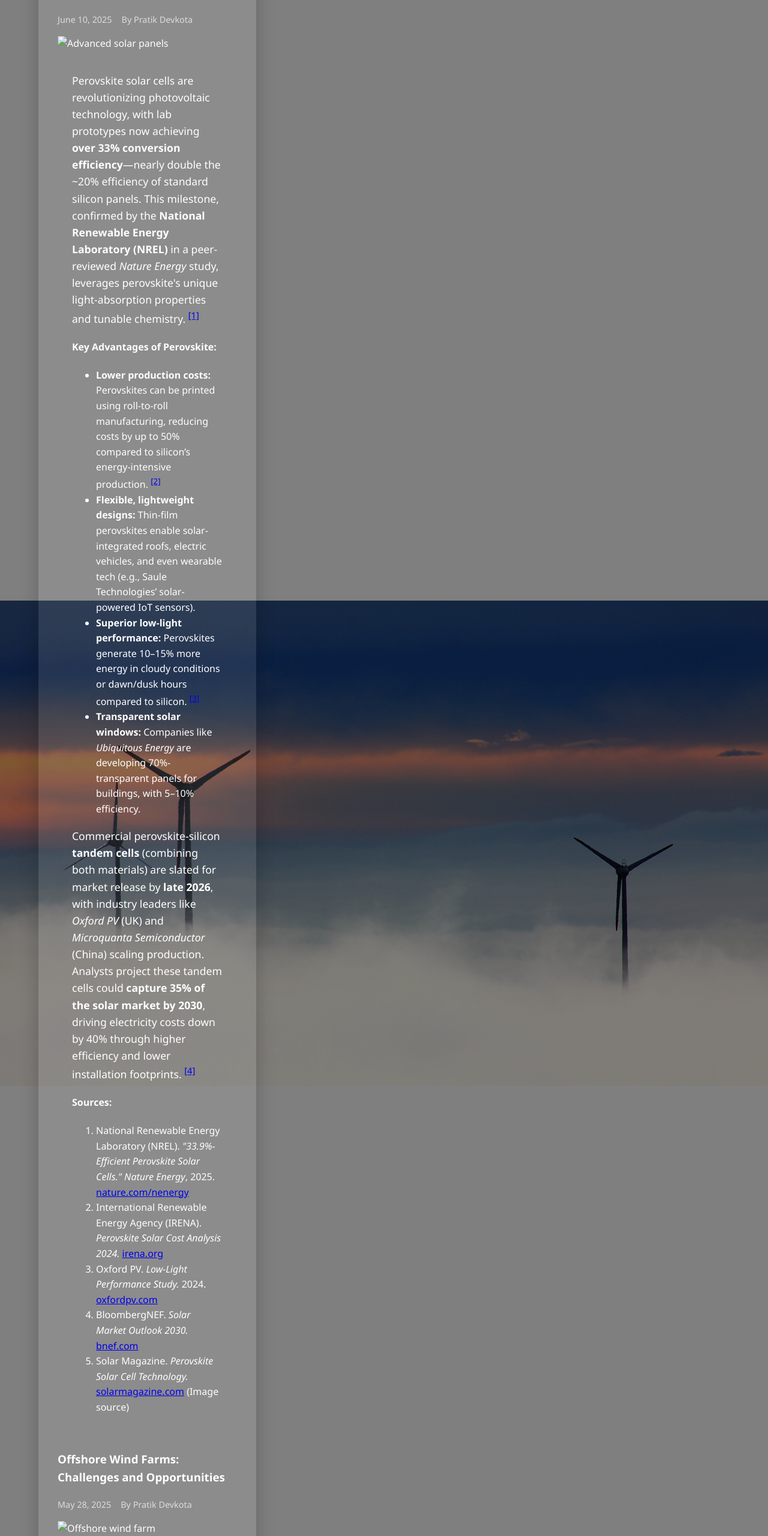
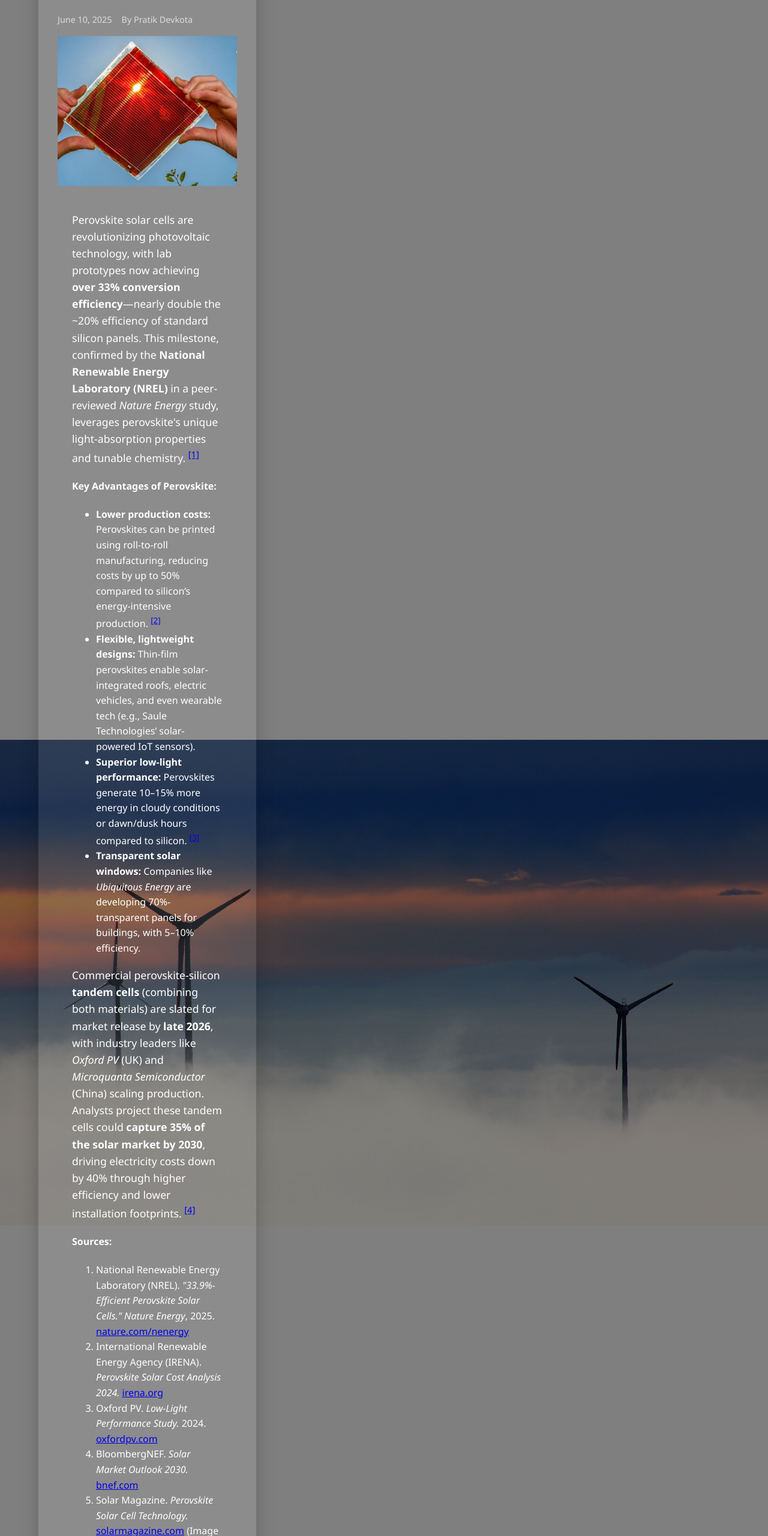
Before and after one commit to PratikCodesProfessionally/PratikCodesProfessionally.github.io, a plain HTML site: page index.html in a window 1280 px wide. Shown: the part 3338-5898 px from the top of the page at 60% size. Drawn offline with nearby package versions, Linux system fonts and the light colour scheme; files whose address does not match are found by name.

Commit message:
Update index.html

```diff
--- a/index.html
+++ b/index.html
@@ -328,7 +328,7 @@
                         <span class="article-date">June 10, 2025</span>
                         <span class="article-author">By Pratik Devkota</span>
                     </div>
-                    <img src="Images/Solliance-perovskite-solar-cell.jpg" alt="Advanced solar panels" class="article-image">
+                    <img src="RenewableEnergyNexus/Images/Solliance-perovskite-solar-cell.jpg" alt="Advanced solar panels" class="article-image">
                     <div class="article-content">
                         <p>
                             Perovskite solar cells are revolutionizing photovoltaic technology, with lab prototypes now achieving <strong>over 33% conversion efficiency</strong>—nearly double the ~20% efficiency of standard silicon panels.
@@ -383,7 +383,7 @@
                             <span class="article-date">May 28, 2025</span>
                             <span class="article-author">By Pratik Devkota</span>
                         </div>
-                        <img src="Images/Floating-Offshore-Wind-scaled.jpg" alt="Offshore wind farm" class="article-image">
+                        <img src="RenewableEnergyNexus/Images/Floating-Offshore-Wind-scaled.jpg" alt="Offshore wind farm" class="article-image">
                         <div class="article-content">
                             <p>
                                 Floating offshore wind turbines are revolutionizing renewable energy by unlocking deep-water locations unsuitable for traditional fixed-bottom turbines.
```
